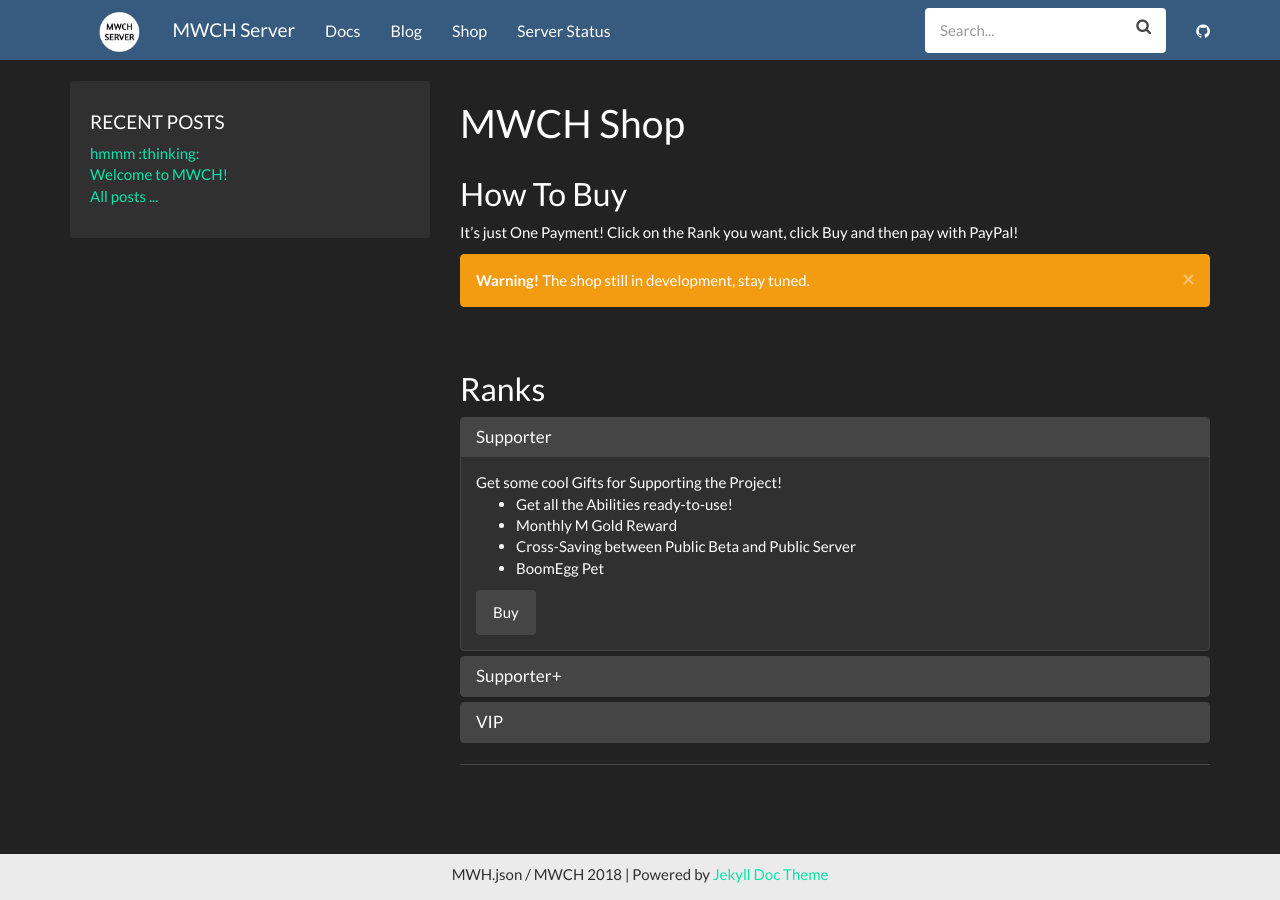
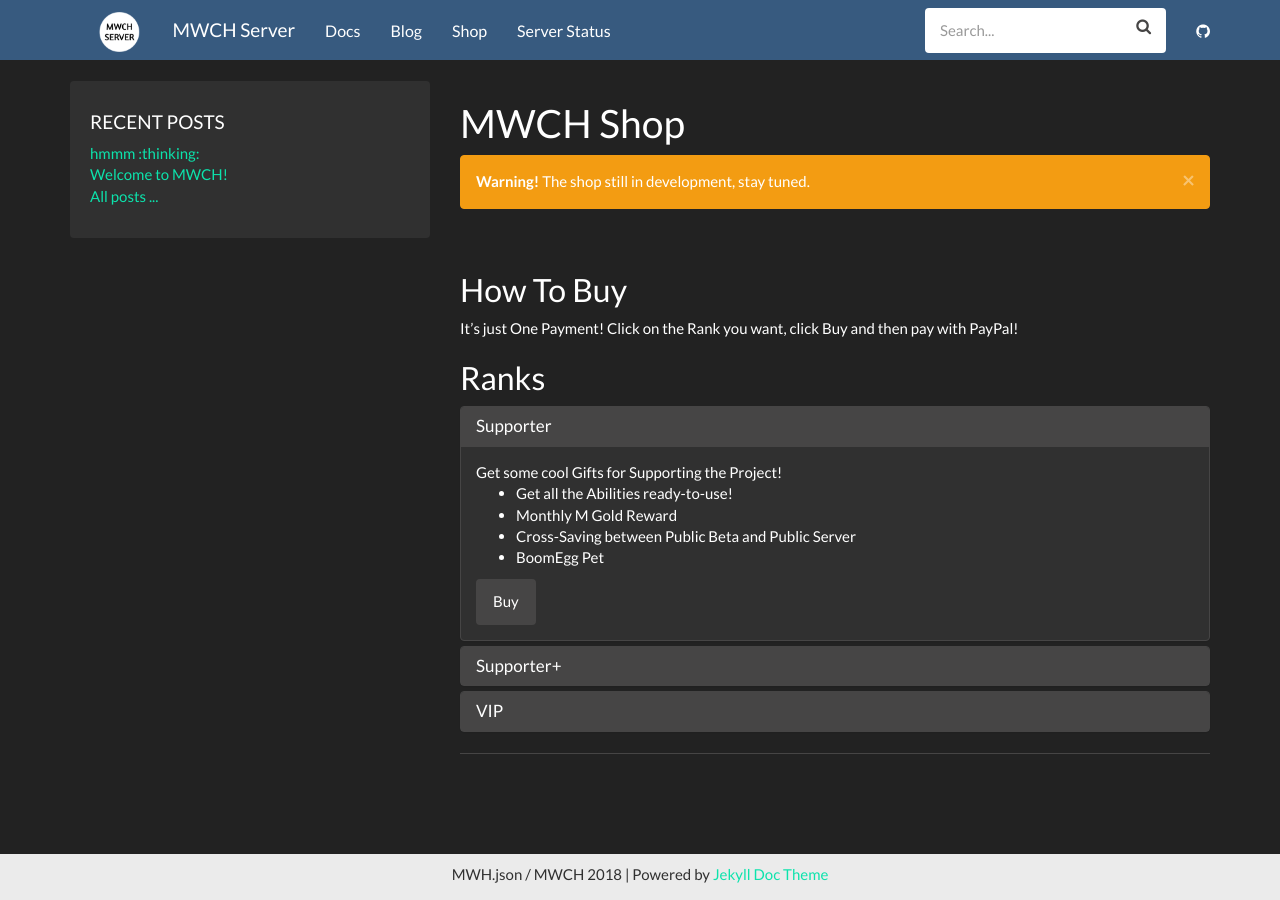
Before and after one commit to nattapong3912/website, a Jekyll site: the page built from shop.md, in a window 1280 px wide. Built offline with Jekyll 4.4.1, drawn with Linux system fonts in a browser that asks for light colours; nearby versions of some CDN libraries.

```diff
--- a/shop.md
+++ b/shop.md
@@ -3,14 +3,15 @@ layout: post
 title: MWCH Shop
 ---
 
-## How To Buy
-
-It's just One Payment! Click on the Rank you want, click Buy and then pay with PayPal!
-
 <div class="alert alert-warning alert-dismissible" role="alert">
   <button type="button" class="close" data-dismiss="alert" aria-label="Close"><span aria-hidden="true">&times;</span></button>
   <strong>Warning!</strong> The shop still in development, stay tuned.
 </div><br>
+
+
+## How To Buy
+
+It's just One Payment! Click on the Rank you want, click Buy and then pay with PayPal!
 
 ## Ranks
 
```
